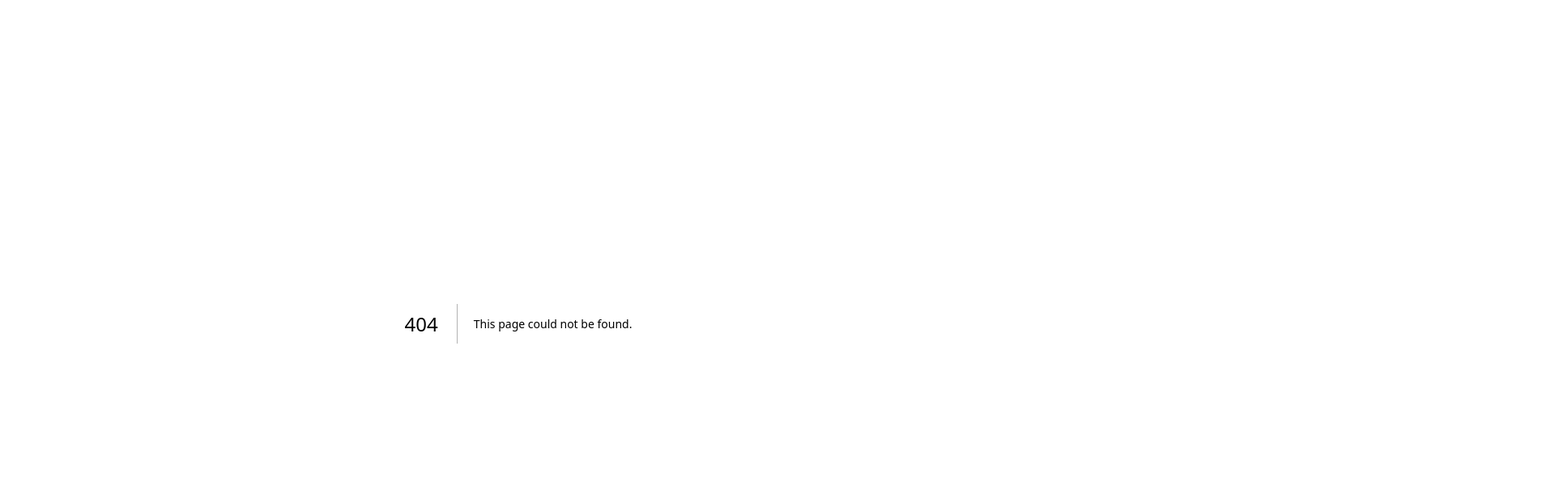
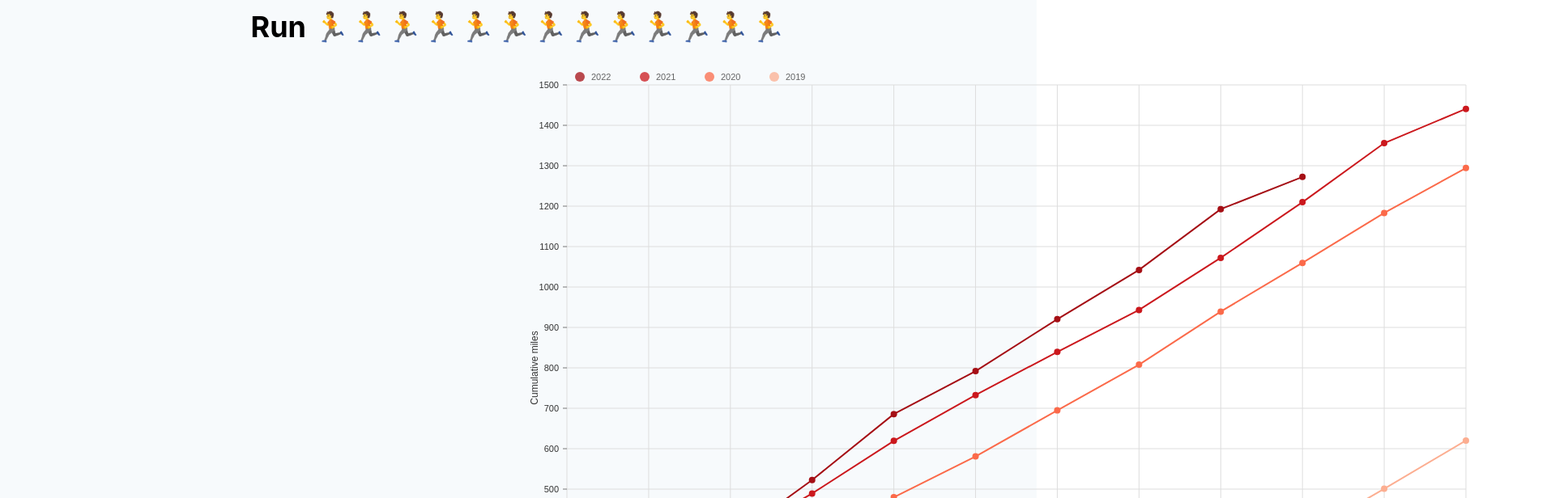
Before and after one commit to JayJose/run-fun, a Next.js app in the folder ui/: page /lines in a window 1280 px wide. Before the commit this address had no page. Shown: the top 616 px of the page at 81% size, 1920 px wide, since content can reach past the window. Built offline with nearby package versions, Linux system fonts and the light colour scheme.

Commit message:
add calendar and line charts

```diff
--- a/ui/package.json
+++ b/ui/package.json
@@ -14,6 +14,7 @@
     "@nivo/calendar": "^0.80.0",
     "@nivo/colors": "^0.80.0",
     "@nivo/core": "^0.80.0",
+    "@nivo/line": "^0.80.0",
     "framer-motion": "^6.3.0",
     "mongodb": "^4.11.0",
     "next": "latest",
--- /dev/null
+++ b/ui/src/components/Line.js
@@ -0,0 +1,76 @@
+import data from "../data/runsByYear.json";
+
+import { ResponsiveLine } from "@nivo/line";
+
+export function MyResponsiveLine() {
+  const myData = data;
+  const colors = ["#fcae91", "#fb6a4a", "#cb181d", "#a50f15"];
+
+  return (
+    <ResponsiveLine
+      data={myData}
+      curve={"linear"}
+      margin={{ top: 50, right: 110, bottom: 50, left: 60 }}
+      xScale={{ type: "linear", min: 1, max: 12 }}
+      yScale={{
+        type: "linear",
+        min: "auto",
+        max: "auto",
+      }}
+      yFormat=" >-.0f"
+      axisTop={null}
+      axisRight={null}
+      axisBottom={{
+        orient: "bottom",
+        tickSize: 5,
+        tickPadding: 5,
+        tickRotation: 0,
+        legend: "Month",
+        legendOffset: 36,
+        legendPosition: "middle",
+      }}
+      axisLeft={{
+        orient: "left",
+        tickSize: 5,
+        tickPadding: 5,
+        tickRotation: 0,
+        legend: "Cumulative miles",
+        legendOffset: -40,
+        legendPosition: "middle",
+      }}
+      colors={colors}
+      pointSize={8}
+      //pointColor={{ theme: "background" }}
+      pointBorderWidth={2}
+      pointBorderColor={{ from: "serieColor" }}
+      pointLabelYOffset={-12}
+      useMesh={true}
+      legends={[
+        {
+          anchor: "top-left",
+          direction: "row",
+          justify: false,
+          translateX: 10,
+          translateY: -20,
+          itemsSpacing: 0,
+          itemDirection: "left-to-right",
+          itemWidth: 80,
+          itemHeight: 20,
+          itemOpacity: 0.75,
+          symbolSize: 12,
+          symbolShape: "circle",
+          symbolBorderColor: "rgba(0, 0, 0, .5)",
+          effects: [
+            {
+              on: "hover",
+              style: {
+                itemBackground: "rgba(0, 0, 0, .03)",
+                itemOpacity: 1,
+              },
+            },
+          ],
+        },
+      ]}
+    />
+  );
+}
--- /dev/null
+++ b/ui/src/data/runsByYear.json
@@ -0,0 +1,182 @@
+[
+  {
+    "id": 2019,
+    "data": [
+      {
+        "x": 7,
+        "y": 101.10624611559975
+      },
+      {
+        "x": 8,
+        "y": 186.38062771908017
+      },
+      {
+        "x": 9,
+        "y": 286.19175264139216
+      },
+      {
+        "x": 10,
+        "y": 383.89342448725915
+      },
+      {
+        "x": 11,
+        "y": 500.8988377874456
+      },
+      {
+        "x": 12,
+        "y": 620.0824549409571
+      }
+    ]
+  },
+  {
+    "id": 2020,
+    "data": [
+      {
+        "x": 1,
+        "y": 121.71203231821005
+      },
+      {
+        "x": 2,
+        "y": 186.90135487880667
+      },
+      {
+        "x": 3,
+        "y": 239.08062771908016
+      },
+      {
+        "x": 4,
+        "y": 354.8089558732131
+      },
+      {
+        "x": 5,
+        "y": 479.9929397141081
+      },
+      {
+        "x": 6,
+        "y": 580.9553262896209
+      },
+      {
+        "x": 7,
+        "y": 694.7808017402112
+      },
+      {
+        "x": 8,
+        "y": 807.7994406463641
+      },
+      {
+        "x": 9,
+        "y": 939.2084275947793
+      },
+      {
+        "x": 10,
+        "y": 1059.6244996892478
+      },
+      {
+        "x": 11,
+        "y": 1183.229142324425
+      },
+      {
+        "x": 12,
+        "y": 1294.3887321317586
+      }
+    ]
+  },
+  {
+    "id": 2021,
+    "data": [
+      {
+        "x": 1,
+        "y": 139.78890615288998
+      },
+      {
+        "x": 2,
+        "y": 250.27101305158482
+      },
+      {
+        "x": 3,
+        "y": 371.8426848974518
+      },
+      {
+        "x": 4,
+        "y": 489.1576009944064
+      },
+      {
+        "x": 5,
+        "y": 619.3673337476692
+      },
+      {
+        "x": 6,
+        "y": 732.6505593536357
+      },
+      {
+        "x": 7,
+        "y": 839.4344188937227
+      },
+      {
+        "x": 8,
+        "y": 943.2160969546301
+      },
+      {
+        "x": 9,
+        "y": 1072.172423865755
+      },
+      {
+        "x": 10,
+        "y": 1209.8760720944686
+      },
+      {
+        "x": 11,
+        "y": 1355.9868862647606
+      },
+      {
+        "x": 12,
+        "y": 1440.6054257302671
+      }
+    ]
+  },
+  {
+    "id": 2022,
+    "data": [
+      {
+        "x": 1,
+        "y": 115.50487259167184
+      },
+      {
+        "x": 2,
+        "y": 232.656625233064
+      },
+      {
+        "x": 3,
+        "y": 375.8085332504661
+      },
+      {
+        "x": 4,
+        "y": 522.629422001243
+      },
+      {
+        "x": 5,
+        "y": 685.7147420758236
+      },
+      {
+        "x": 6,
+        "y": 791.7741951522685
+      },
+      {
+        "x": 7,
+        "y": 920.2870167806091
+      },
+      {
+        "x": 8,
+        "y": 1042.1485332504662
+      },
+      {
+        "x": 9,
+        "y": 1192.6311124922313
+      },
+      {
+        "x": 10,
+        "y": 1272.3847731510255
+      }
+    ]
+  }
+]
--- /dev/null
+++ b/ui/src/pages/lines.js
@@ -0,0 +1,13 @@
+import { Text, Heading } from "@chakra-ui/react";
+
+import { Container } from "../components/Container";
+import { MyResponsiveLine } from "../components/Line";
+
+const Index = () => (
+  <Container height="100vh">
+    <Heading mt={3}>Run 🏃🏃🏃🏃🏃🏃🏃🏃🏃🏃🏃🏃🏃</Heading>
+    <MyResponsiveLine />
+  </Container>
+);
+
+export default Index;
```
Also changed, not shown: ui/src/pages/calendar.js (added, +14 -0 lines), ui/src/pages/index.tsx (+5 -14 lines), 2 other files (tests, documents, lock files or other folders).
